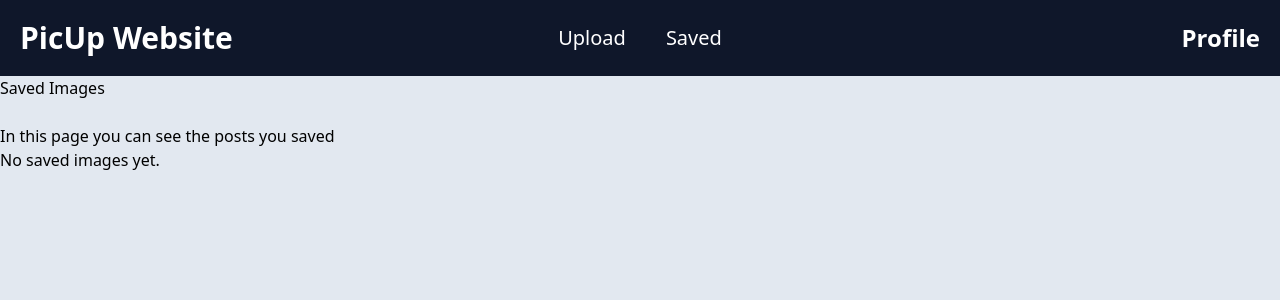
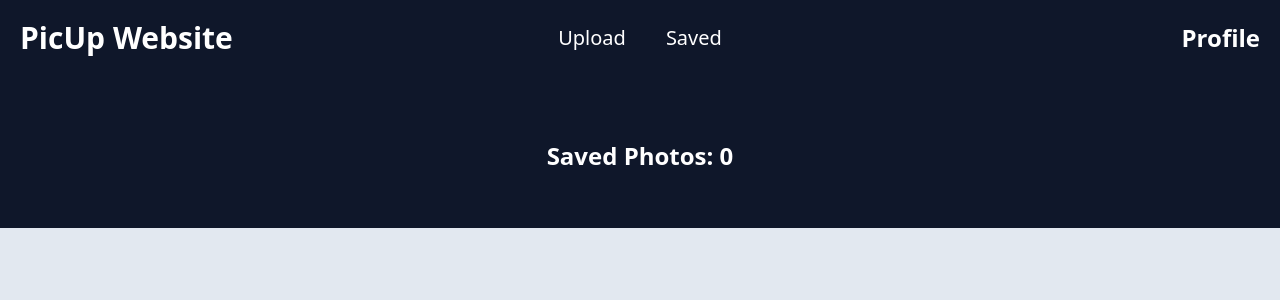
Before and after one commit to ALI-HUP/PicUp-website, a Next.js app: page /headers/saved in a window 1280 px wide. Shown: the top 300 px of the page. Built offline with nearby package versions, Linux system fonts and the light colour scheme.

Commit message:
finishing the first design of saved page

```diff
--- a/app/headers/profile/page.tsx
+++ b/app/headers/profile/page.tsx
@@ -93,13 +93,13 @@ const Profile = () => {
 
         <div className="flex justify-center space-x-40 text-2xl pb-5 font-bold">
           <button
-            className={`p-2 ${activeTab === "photos" ? "font-bold text-white" : "text-gray-400"}`}
+            className={`p-2 ${activeTab === "photos" ? "text-white" : "text-gray-400"}`}
             onClick={() => handleTabClick("photos")}
           >
             Photos: {uploadedImages.length}
           </button>
           <button
-            className={`p-2 ${activeTab === "liked" ? "font-bold text-white" : "text-gray-400"}`}
+            className={`p-2 ${activeTab === "liked" ? "text-white" : "text-gray-400"}`}
             onClick={() => handleTabClick("liked")}
           >
             Liked: {likedImages.length}
--- a/app/headers/saved/page.tsx
+++ b/app/headers/saved/page.tsx
@@ -13,17 +13,14 @@ const Saved = () => {
   }, []);
 
   return (
-    <div className="text-black">
+    <div className="mb-40">
       <Header />
-      <h2>Saved Images</h2>
-      <br />
-      <p>In this page you can see the posts you saved</p>
 
-      {savedImages.length === 0 ? (
-        <p>No saved images yet.</p>
-      ) : (
-        <ImageGrid images={savedImages} downloadLinks={savedImages} />
-      )}
+      <div className="bg-slate-900 flex justify-center items-center text-2xl font-bold p-14 pt-16">
+        <h1>Saved Photos: {savedImages.length}</h1>
+      </div>
+
+      <ImageGrid images={savedImages} downloadLinks={savedImages} />
     </div>
   );
 };
```
